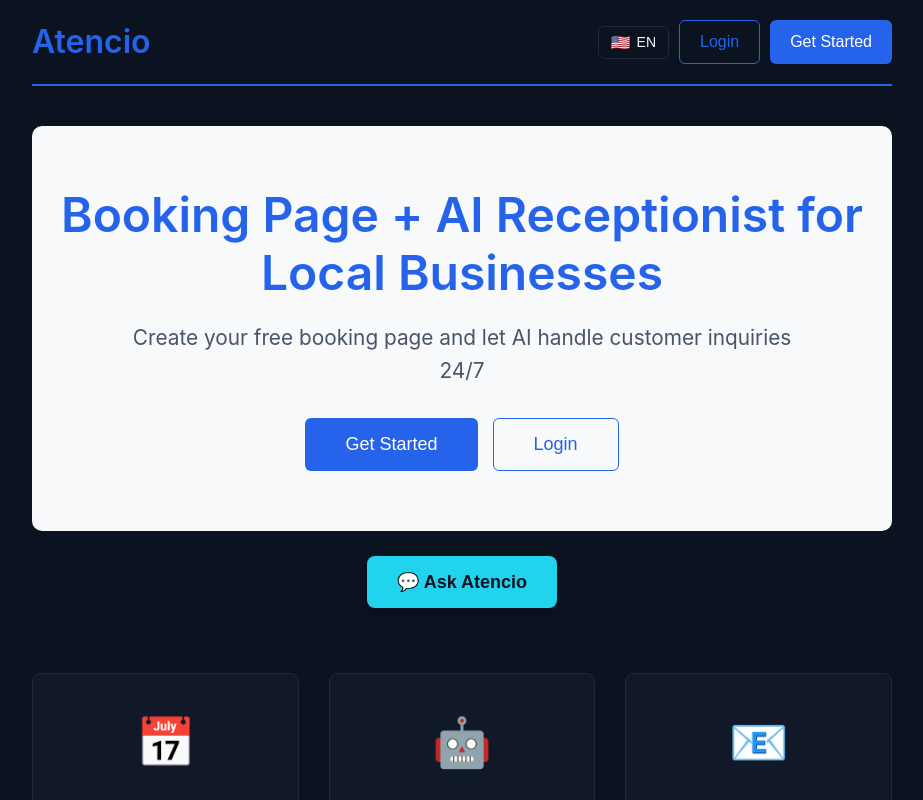
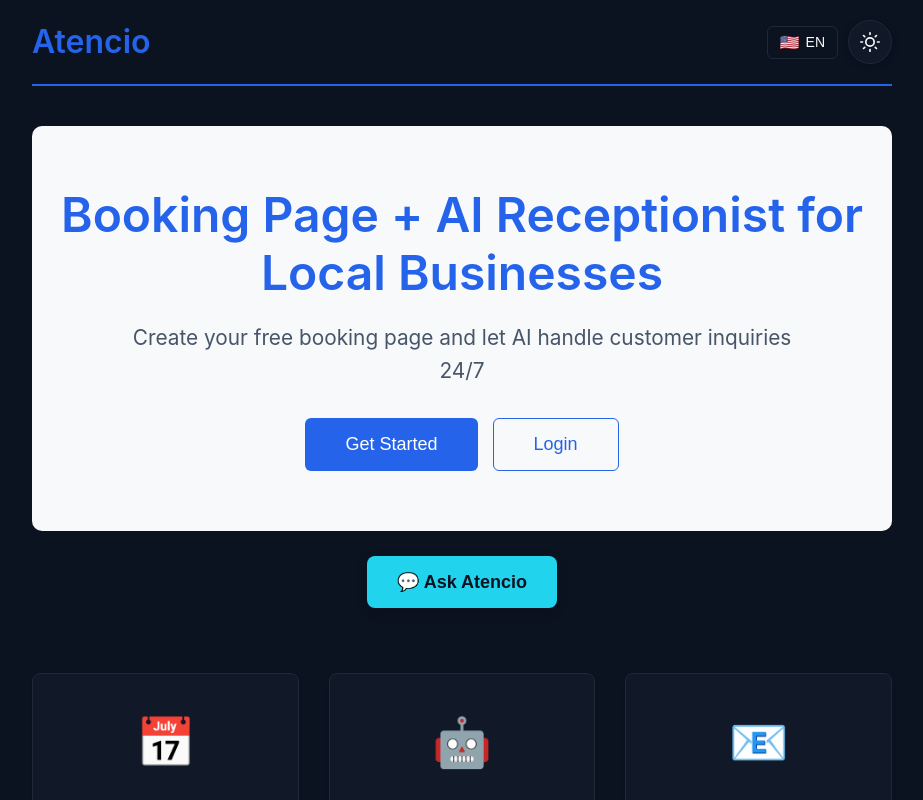
Before and after one commit to Mc2a14/local-services-booking-frontend, a React (Vite) app: page / in a window 1280 px wide. Shown: the top 800 px of the page, without its empty margins (178-1101 px from the left). Built offline with nearby package versions, Linux system fonts and the light colour scheme.

Commit message:
Remove header buttons, add ThemeToggle next to LanguageToggle in header

```diff
--- a/src/pages/Home.jsx
+++ b/src/pages/Home.jsx
@@ -3,6 +3,7 @@
 import { getToken } from '../utils/auth'
 import { useLanguage } from '../contexts/LanguageContext'
 import LanguageToggle from '../components/LanguageToggle'
+import ThemeToggle from '../components/ThemeToggle'
 import AtencioChatWidget from '../components/AtencioChatWidget'
 
 function Home() {
@@ -69,28 +70,7 @@
         <h1 style={{ margin: 0, color: 'var(--accent)' }}>{t('home.title')}</h1>
         <div style={{ display: 'flex', gap: '10px', alignItems: 'center' }}>
           <LanguageToggle />
-          {token ? (
-            <>
-              <button onClick={() => navigate('/dashboard')} className="btn btn-primary">
-                {t('common.dashboard')}
-              </button>
-              <button onClick={() => {
-                localStorage.removeItem('token')
-                window.location.href = '/'
-              }} className="btn btn-secondary">
-                {t('common.logout')}
-              </button>
-            </>
-          ) : (
-            <>
-              <button onClick={() => navigate('/login')} className="btn btn-secondary">
-                {t('common.login')}
-              </button>
-              <button onClick={() => navigate('/register')} className="btn btn-primary">
-                {t('common.getStarted')}
-              </button>
-            </>
-          )}
+          <ThemeToggle />
         </div>
       </header>
 
```
